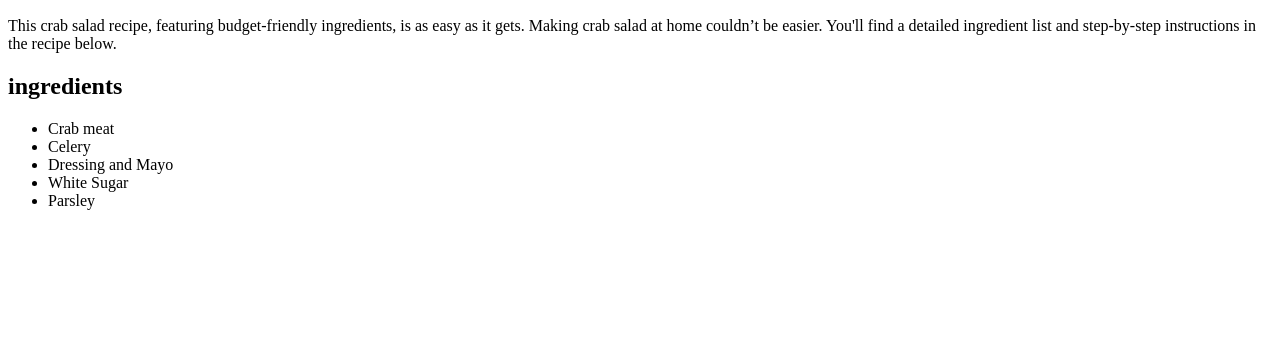
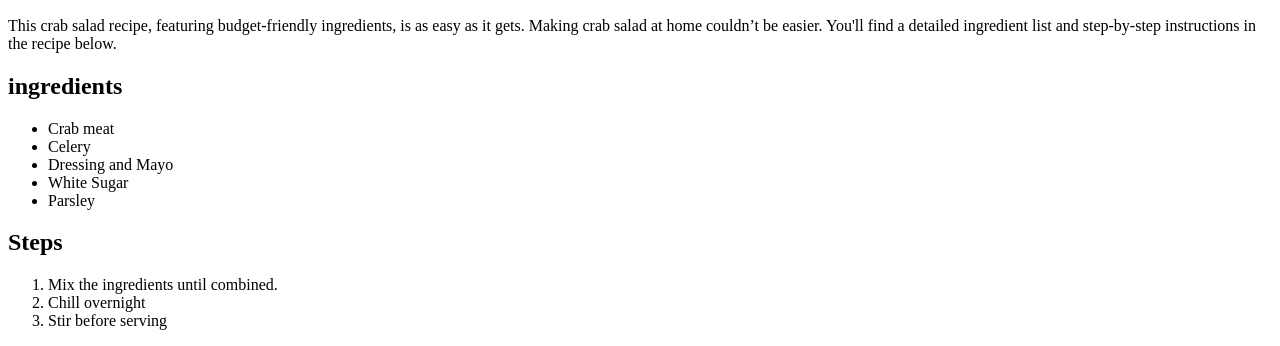
Before and after one commit to OmieCodes/odin-recipes, a plain HTML site: page recipes/salad.html in a window 1280 px wide. Shown: the part 456-802 px from the top of the page. Drawn offline with Linux system fonts and the light colour scheme.

Commit message:
Added steps for salad recipe

```diff
--- a/recipes/salad.html
+++ b/recipes/salad.html
@@ -18,5 +18,11 @@
         <li>White Sugar</li>
         <li>Parsley</li>
     </ul>
+    <h2>Steps</h2>
+    <ol>
+        <li>Mix the ingredients until combined.</li>
+        <li>Chill overnight</li>
+        <li>Stir before serving</li>
+    </ol>
 </body>
 </html>
```
